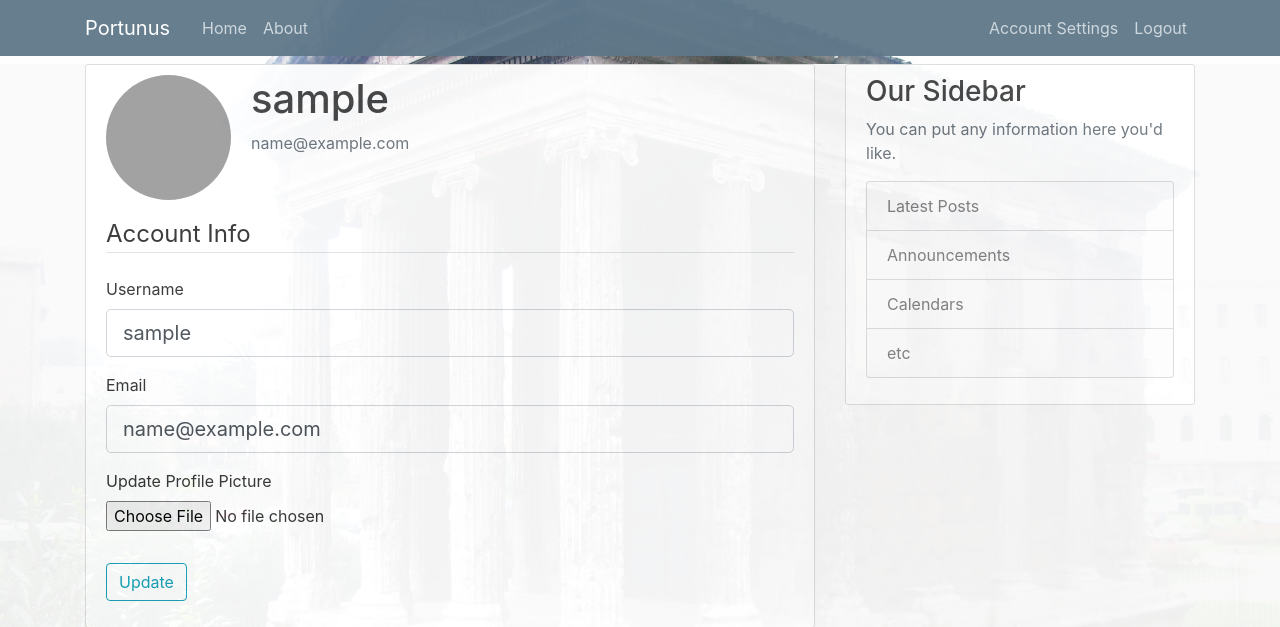
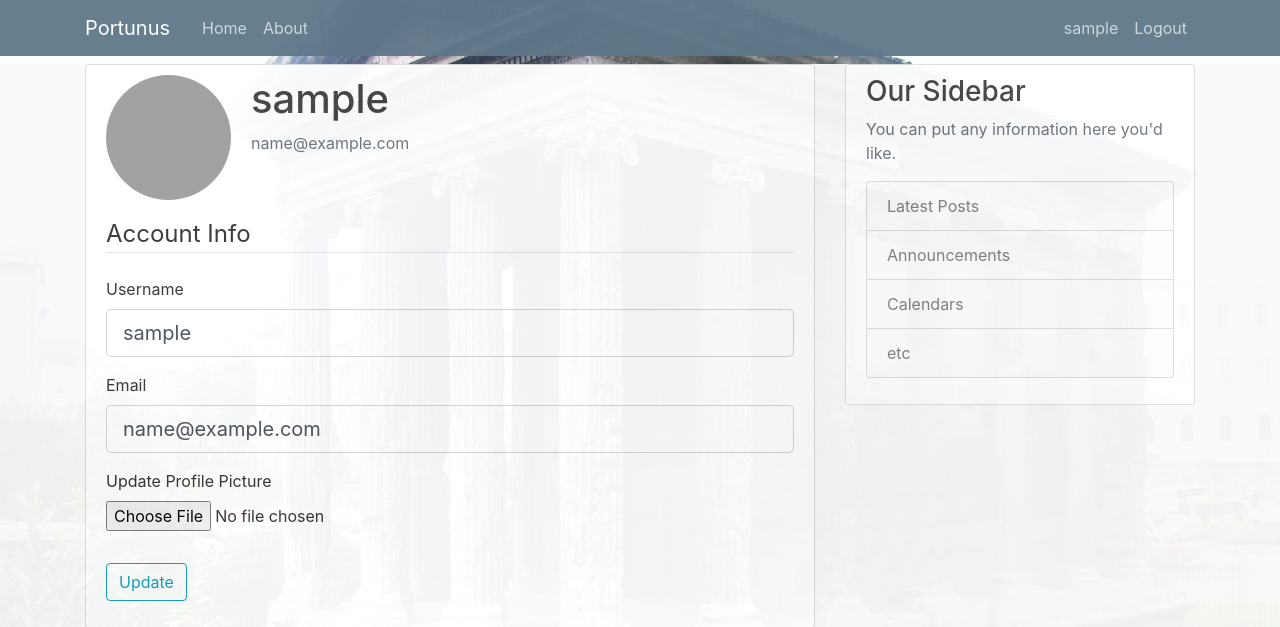
Before and after one commit to mrdmnd/portunus, a Flask app: page /account in a window 1280 px wide. Shown: the top 627 px of the page. Run offline with Flask 2, Linux system fonts and the light colour scheme; the visitor is signed in with stand-in values (Sample User, id 1); data comes from the database, SQL or seed files in the repository; some libraries are stand-ins or nearby versions; grey boxes are pictures that could not be loaded.

Commit message:
Add username to account settings.

```diff
--- a/frontend/portunus/templates/layout.html
+++ b/frontend/portunus/templates/layout.html
@@ -35,7 +35,7 @@
           <!-- Navbar Right Side -->
           <div class="navbar-nav">
             {% if current_user.is_authenticated %}
-            <a class="nav-item nav-link" href="{{ url_for('account') }}">Account Settings</a>
+            <a class="nav-item nav-link" href="{{ url_for('account') }}">{{ current_user.username }}</a>
             <a class="nav-item nav-link" href="{{ url_for('logout') }}">Logout</a>
             {% else %}
             <a class="nav-item nav-link" href="{{ url_for('login') }}">Login</a>
```
